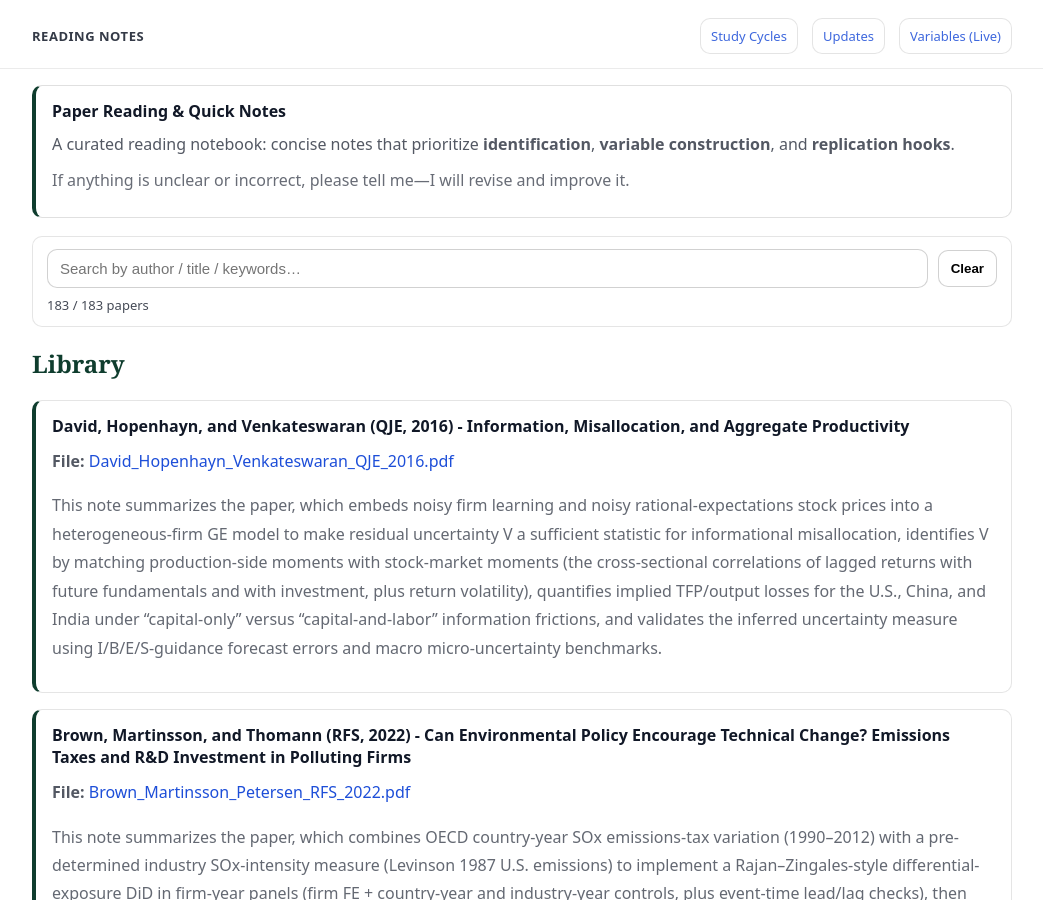
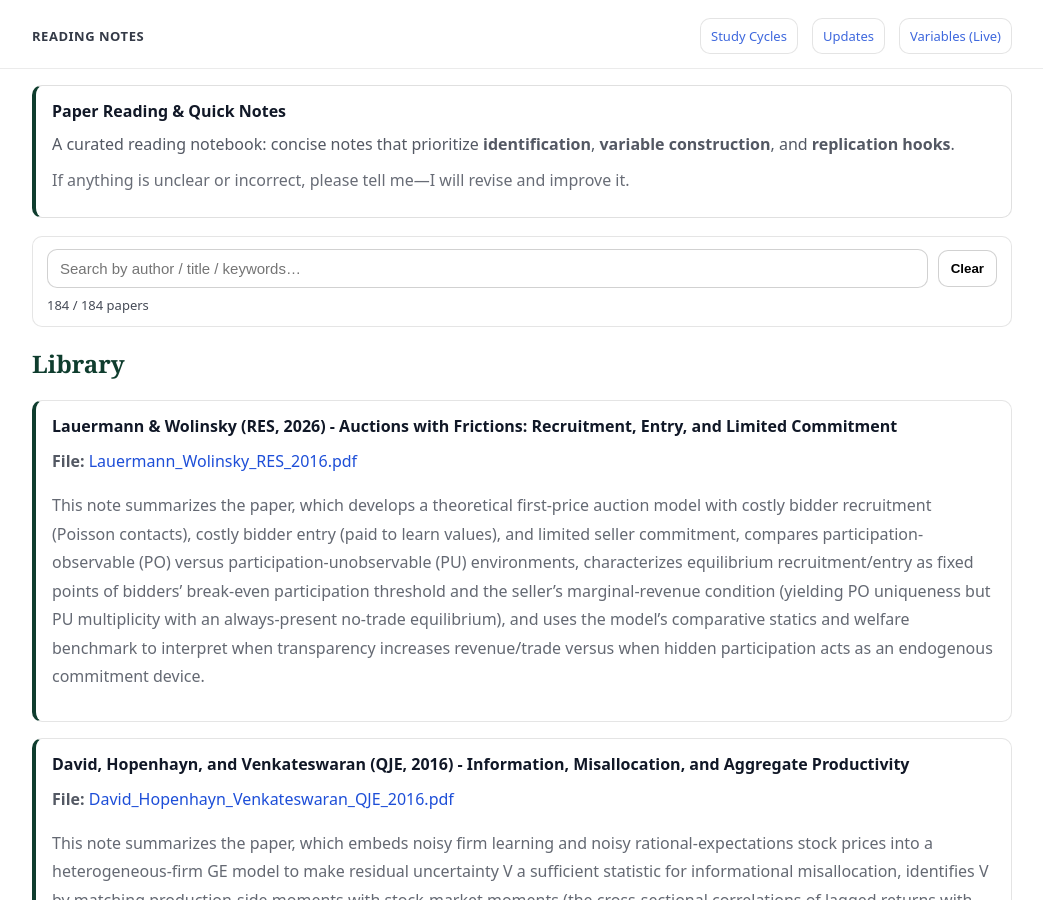
Before and after one commit to yaxinzn/study-archive, a Jekyll site: the page built from reading/index.md, in a window 1280 px wide and 900 px high. Shown: the whole window, without its empty margins (118-1161 px from the left). Built offline with Jekyll 4.4.1, drawn with Linux system fonts in a browser that asks for light colours.

Commit message:
Reading: add/update Lauermann_Wolinsky_RES_2016.pdf

```diff
--- a/_data/reading.yml
+++ b/_data/reading.yml
@@ -1,3 +1,7 @@
+- title: "Lauermann & Wolinsky (RES, 2026) - Auctions with Frictions: Recruitment, Entry, and Limited Commitment"
+  file: "Lauermann_Wolinsky_RES_2016.pdf"
+  desc: "This note summarizes the paper, which develops a theoretical first-price auction model with costly bidder recruitment (Poisson contacts), costly bidder entry (paid to learn values), and limited seller commitment, compares participation-observable (PO) versus participation-unobservable (PU) environments, characterizes equilibrium recruitment/entry as fixed points of bidders’ break-even participation threshold and the seller’s marginal-revenue condition (yielding PO uniqueness but PU multiplicity with an always-present no-trade equilibrium), and uses the model’s comparative statics and welfare benchmark to interpret when transparency increases revenue/trade versus when hidden participation acts as an endogenous commitment device."
+
 - title: "David, Hopenhayn, and Venkateswaran (QJE, 2016) - Information, Misallocation, and Aggregate Productivity"
   file: "David_Hopenhayn_Venkateswaran_QJE_2016.pdf"
   desc: "This note summarizes the paper, which embeds noisy firm learning and noisy rational-expectations stock prices into a heterogeneous-firm GE model to make residual uncertainty V a sufficient statistic for informational misallocation, identifies V by matching production-side moments with stock-market moments (the cross-sectional correlations of lagged returns with future fundamentals and with investment, plus return volatility), quantifies implied TFP/output losses for the U.S., China, and India under “capital-only” versus “capital-and-labor” information frictions, and validates the inferred uncertainty measure using I/B/E/S-guidance forecast errors and macro micro-uncertainty benchmarks."
```
Also changed, not shown: 1 other file.
